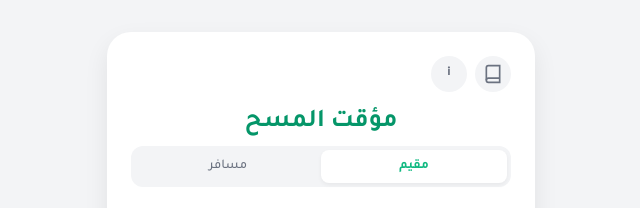
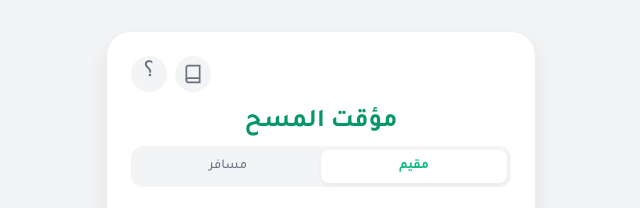
Before and after one commit to AhmedBenlakhdhar/Mas-h-Tracker, a plain HTML site: page index.html in a window 1280 px wide. Shown: the part 121-329 px from the top of the page, 319-959 px from the left. Drawn offline with Linux system fonts and the light colour scheme.

Commit message:
fix(ui): change about button icon and top icons to left

```diff
--- a/index.html
+++ b/index.html
@@ -58,7 +58,7 @@
         /* Header Icons */
         .top-icons {
             display: flex;
-            justify-content: flex-start;
+            justify-content: flex-end;
             gap: 0.5rem;
             margin-bottom: 1rem;
         }
@@ -283,6 +283,8 @@
 
         .time-up { color: var(--danger) !important; font-size: 2.5rem !important; }
         .heart { color: #e11d48; }
+
+		#about-button { font-size: 24px; font-weight: 500; }
     </style>
 </head>
 <body>
@@ -295,7 +297,7 @@
                     <path d="M6.5 2H20v20H6.5A2.5 2.5 0 0 1 4 19.5v-15A2.5 2.5 0 0 1 6.5 2z"></path>
                 </svg>
             </button>
-            <button class="icon-btn" onclick="toggleModal('aboutModal', true)" title="عن التطبيق">i</button>
+            <button id="about-button" class="icon-btn" onclick="toggleModal('aboutModal', true)" title="عن التطبيق">؟</button>
         </div>
 
         <h1>مؤقت المسح</h1>
```
